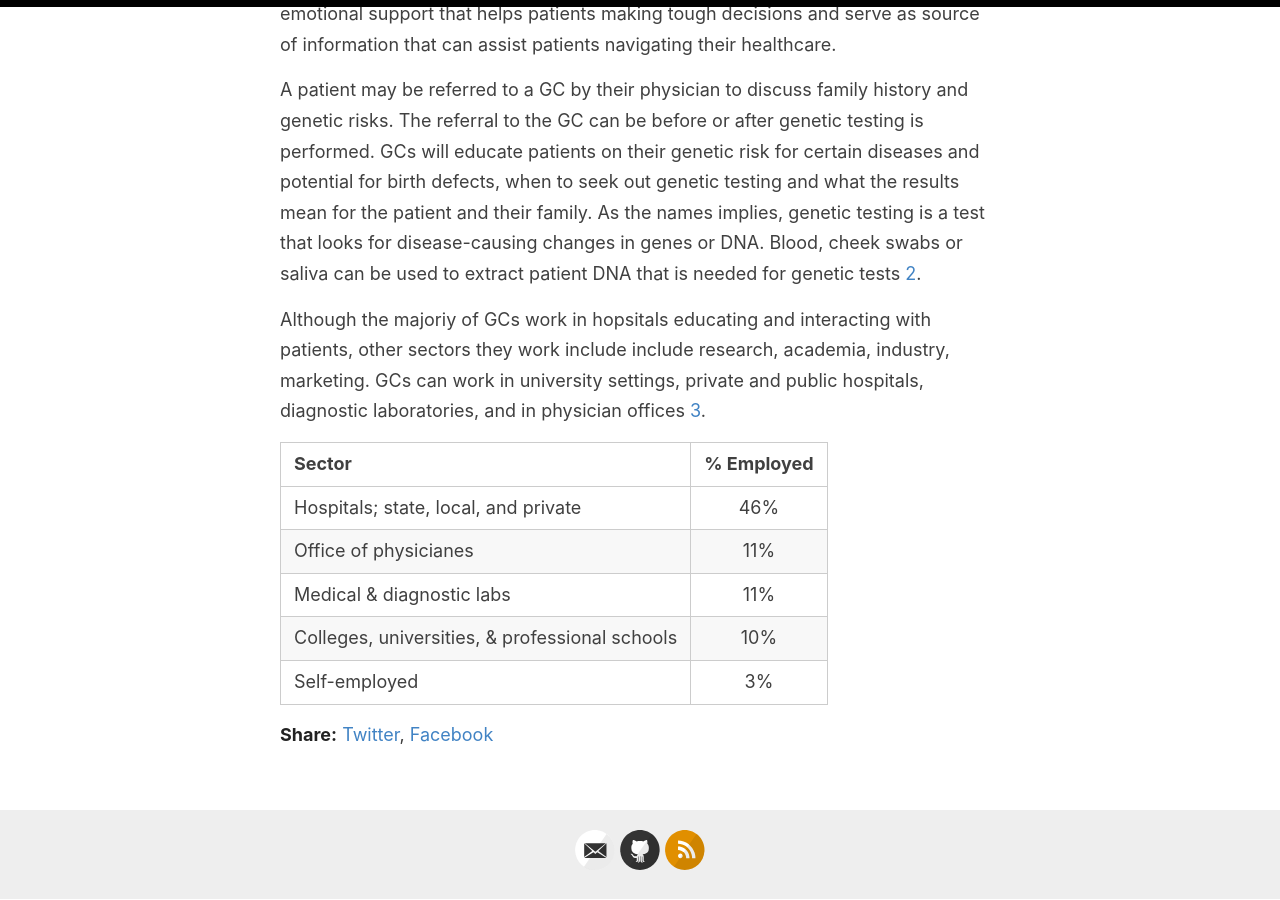
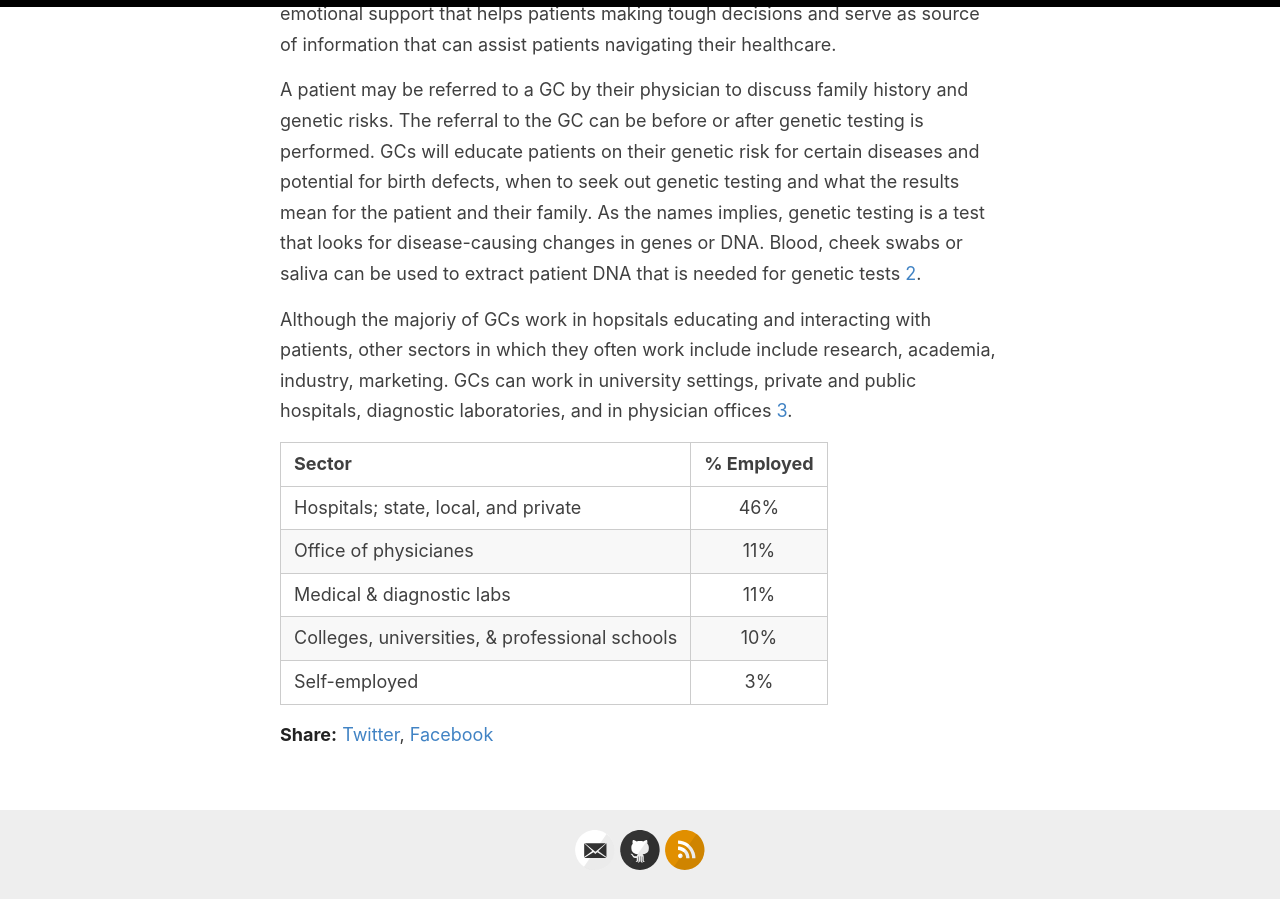
Before and after one commit to estevezb/Exploring-Genetic-Counseling, a Jekyll site: the page built from _posts/2022-03-05-Hello-World.md, in a window 1280 px wide and 900 px high, scrolled down 927 px. Built offline with Jekyll 4.4.1, drawn with Linux system fonts in a browser that asks for light colours.

Commit message:
Update 2022-03-05-Hello-World.md

```diff
--- a/_posts/2022-03-05-Hello-World.md
+++ b/_posts/2022-03-05-Hello-World.md
@@ -15,7 +15,7 @@ As mentioned GCs are trained in medical genetics and in counseling patients that
 
 A patient may be referred to a GC by their physician to discuss family history and genetic risks. The referral to the GC can be before or after genetic testing is performed. GCs will educate patients on their genetic risk for certain diseases and potential for birth defects, when to seek out genetic testing and what the results mean for the patient and their family. As the names implies, genetic testing is a test that looks for disease-causing changes in genes or DNA.  Blood, cheek swabs or saliva can be used to extract patient DNA that is needed for genetic tests <sup>[2]</sup>.
 
-Although the majoriy of GCs work in hopsitals educating and interacting with patients, other sectors they work include include research, academia, industry, marketing. GCs can work in university settings, private and public hospitals, diagnostic laboratories, and in physician offices <sup>[3]</sup>.
+Although the majoriy of GCs work in hopsitals educating and interacting with patients, other sectors in which they often work include include research, academia, industry, marketing. GCs can work in university settings, private and public hospitals, diagnostic laboratories, and in physician offices <sup>[3]</sup>.
 
 | Sector        | % Employed    |
 | :------------- |:-------------:|
```
